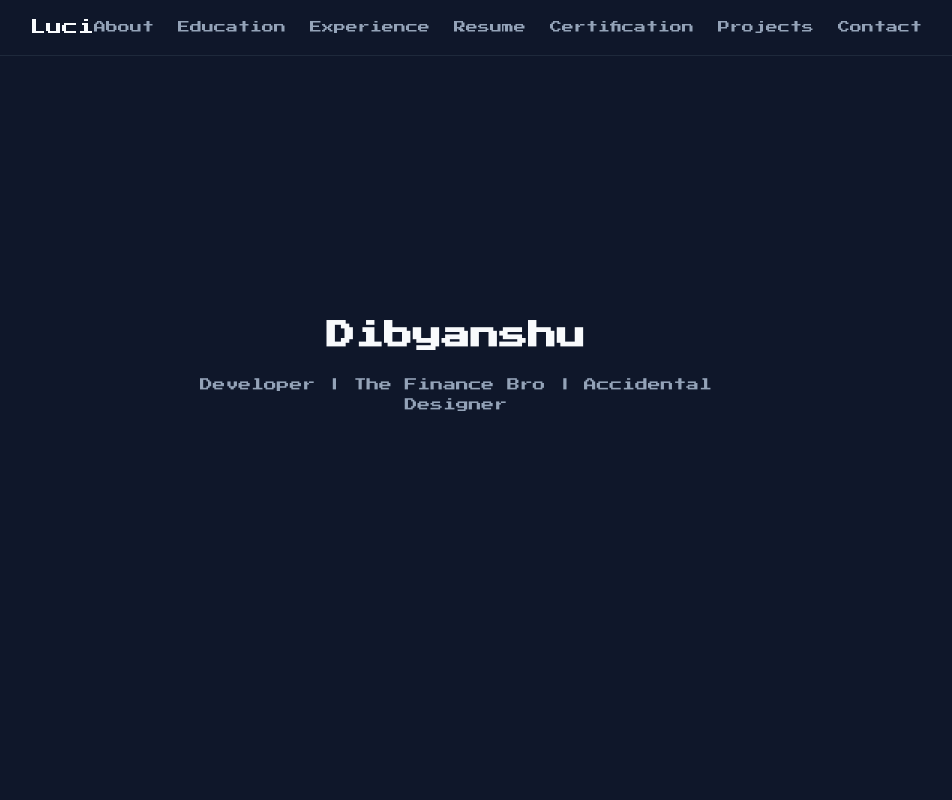
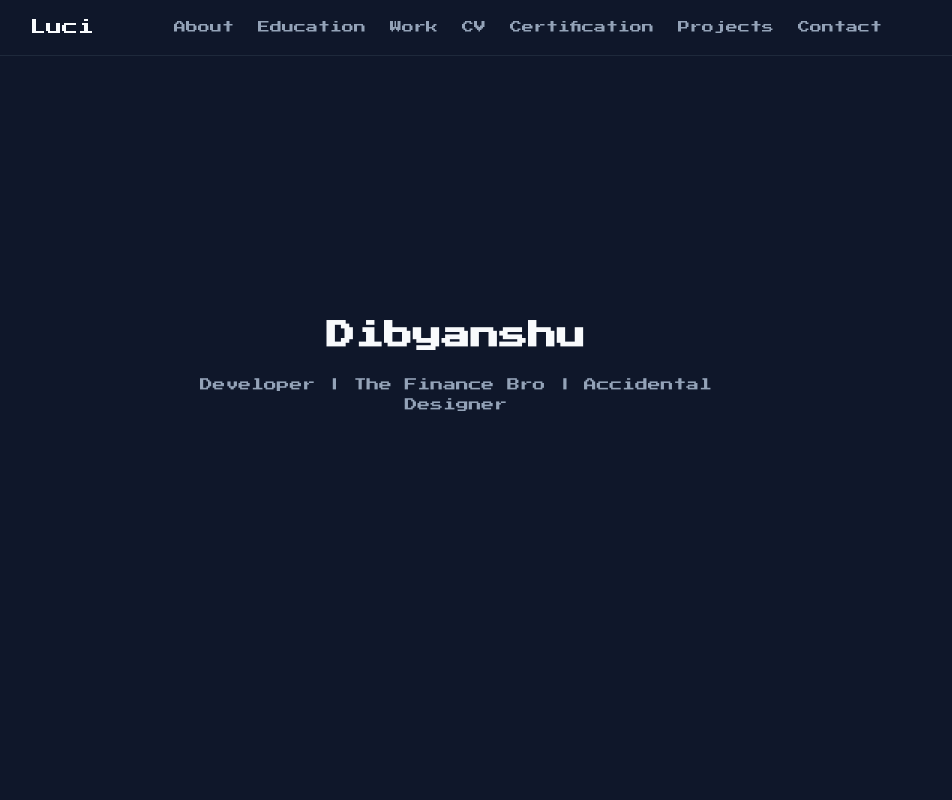
Before and after one commit to dkconnect/pixelfolio, a plain HTML site: page index.html in a window 1280 px wide. Shown: the top 800 px of the page, without its empty margins (184-1136 px from the left). Drawn offline with Linux system fonts and the light colour scheme.

Commit message:
Update index.html

```diff
--- a/index.html
+++ b/index.html
@@ -17,8 +17,8 @@
             <ul role="menubar">
                 <li role="none"><a href="#about" class="pixel-link" role="menuitem">About</a></li>
                 <li role="none"><a href="#education" class="pixel-link" role="menuitem">Education</a></li>
-                <li role="none"><a href="#experience" class="pixel-link" role="menuitem">Experience</a></li>
-                <li role="none"><a href="#skills" class="pixel-link" role="menuitem">Resume</a></li>
+                <li role="none"><a href="#experience" class="pixel-link" role="menuitem">Work</a></li>
+                <li role="none"><a href="#skills" class="pixel-link" role="menuitem">CV</a></li>
                 <li role="none"><a href="#skills" class="pixel-link" role="menuitem">Certification</a></li>
                 <li role="none"><a href="#projects" class="pixel-link" role="menuitem">Projects</a></li>
                 <li role="none"><a href="#contact" class="pixel-link" role="menuitem">Contact</a></li>
```
